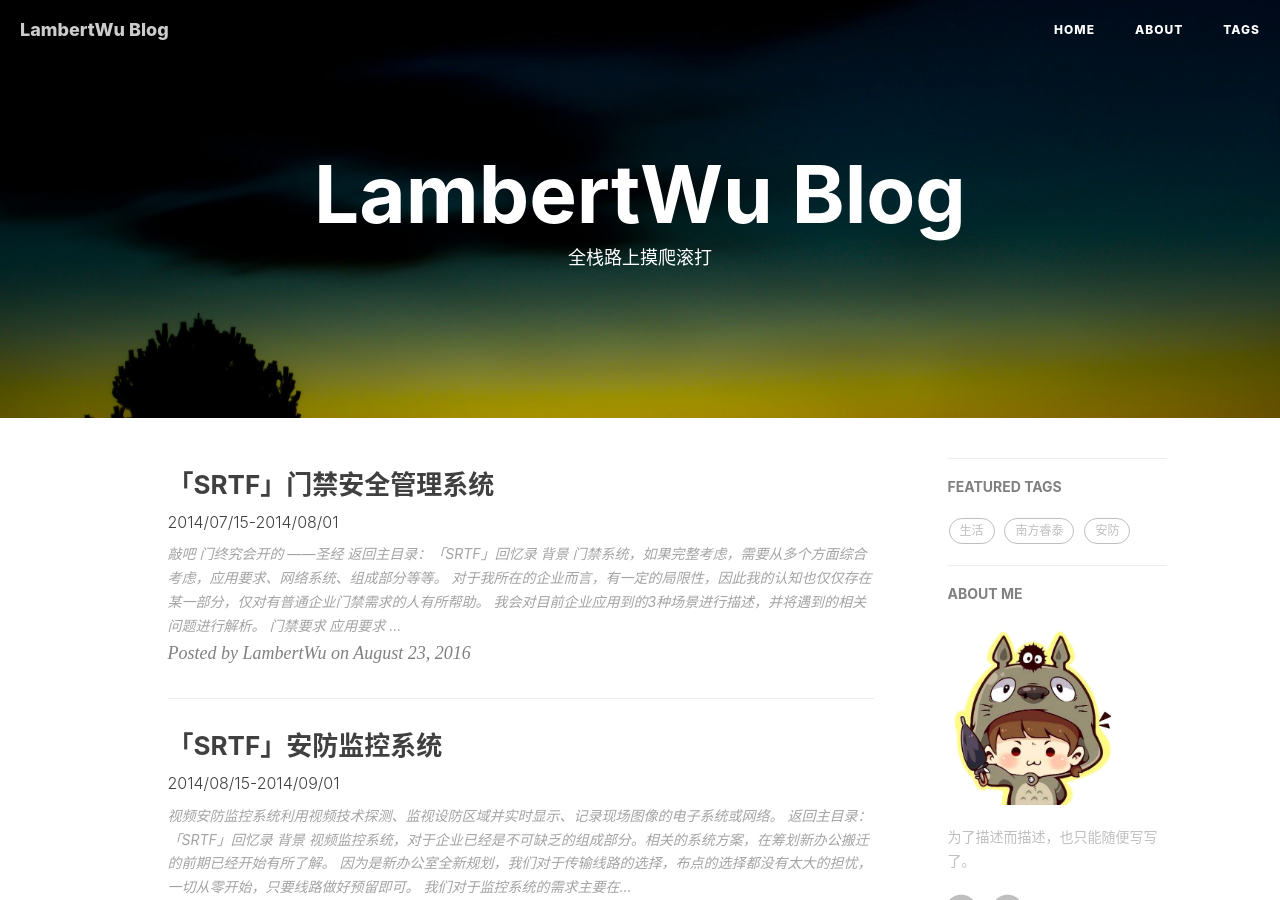
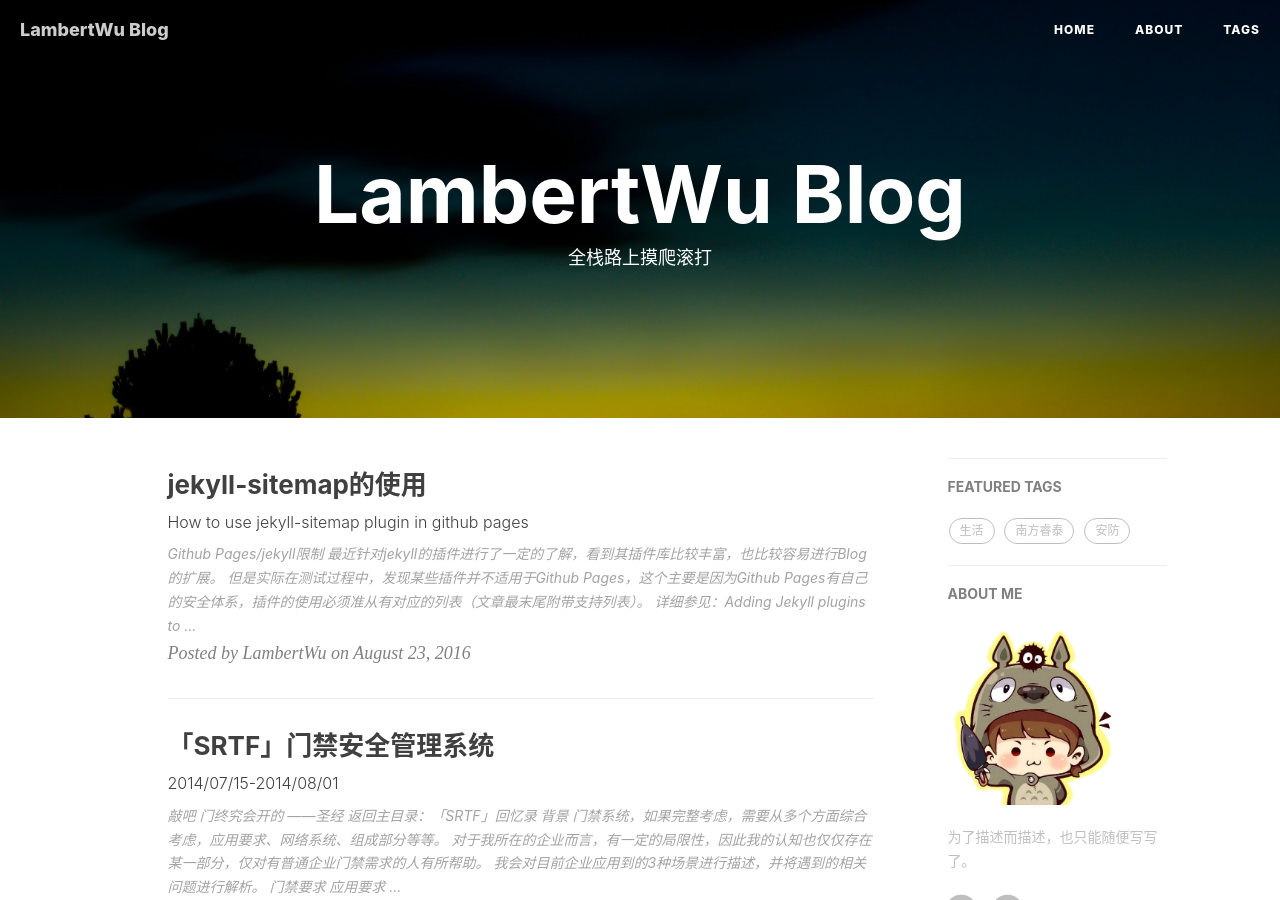
Before and after one commit to LambertW/lambertw.github.io, a Jekyll site: the page built from index.html, in a window 1280 px wide and 900 px high. Built offline with Jekyll 4.4.1, drawn with Linux system fonts in a browser that asks for light colours; nearby versions of some CDN libraries; the list of posts is cut into pages by our own code; comment, search, counter and statistics services are not loaded.

Commit message:
add blog - how to use jekyll-sitemap in github pages.

````diff
--- a/_config.yml
+++ b/_config.yml
@@ -32,7 +32,7 @@ anchorjs: true                          # if you want to customize anchor. check
 
 # Gems
 # from PR#40, to support local preview for Jekyll 3.0
-gems: [jekyll-paginate]
+gems: [jekyll-paginate, jekyll-sitemap]
 
 
 
--- /dev/null
+++ b/_posts/2016-08-23-jekyll-sitemap-in-github-pages.markdown
@@ -0,0 +1,93 @@
+---
+layout:     	post
+title:      	"jekyll-sitemap的使用"
+subtitle:   	"How to use jekyll-sitemap plugin in github pages"
+date:       	"2016-08-23 15:29:00 +0800"
+author:     	"LambertWu"
+header-img: 	"img/in-post/jekyll-logo.jpg"
+catalog:	    true
+header-mask:    0.3
+tags:
+    - jekyll
+
+    - sitemap
+
+    - Github Pages
+---
+
+
+
+## Github Pages/jekyll限制
+
+最近针对jekyll的`插件`进行了一定的了解，看到其插件库比较丰富，也比较容易进行Blog的扩展。
+
+但是实际在测试过程中，发现某些插件并不适用于`Github Pages`，这个主要是因为Github Pages有自己的安全体系，插件的使用必须准从有对应的列表（文章最末尾附带支持列表）。
+
+详细参见：[Adding Jekyll plugins to a GitHub Pages site](https://help.github.com/articles/adding-jekyll-plugins-to-a-github-pages-site/)
+
+
+
+---
+
+## Sitemap的目的
+
+> Sitemap 可方便网站管理员通知搜索引擎他们网站上有哪些可供抓取的网页。最简单的 Sitemap 形式，就是XML文件，在其中列出网站中的网址以及关于每个网址的其他元数据（上次更新的时间、更改的频率以及相对于网站上其他网址的重要程度为何等），以便搜索引擎可以更加智能地抓取网站。
+
+
+
+---
+
+
+
+## jekyll-sitemap使用
+
+附上[jekyll-sitemap官方地址](https://github.com/jekyll/jekyll-sitemap)
+
+因为目前jekyll-sitemap是官方支持的方式，所以我们直接进行`_config.yml`配置
+
+``` xml
+gems: [jekyll-sitemap] # 启用sitemap生成
+```
+
+若在本地测试的话（我是在Docker中进行配置），可重启服务查看`_site`文件夹下面是否已经生成`sitemap.xml`
+
+#### 异常检测
+
+>1. 检查配置文件`_config.yml`，确保不存在`safe: true`，这会导致自定义插件失效
+>2. 检查是否存在`_plugin`文件夹，并对应使用了其他的sitemap生成器。
+
+
+
+---
+
+
+
+## Github Pages 支持插件列表
+
+更新日期：2016-08-23
+
+| Dependency                               | Version |
+| ---------------------------------------- | ------- |
+| [jekyll](https://rubygems.org/gems/jekyll) | 3.1.6   |
+| [activesupport](https://rubygems.org/gems/activesupport) | 4.2.7   |
+| [github-pages-health-check](https://rubygems.org/gems/github-pages-health-check) | 1.1.0   |
+| [github-pages](https://rubygems.org/gems/github-pages) | 89      |
+| [html-pipeline](https://rubygems.org/gems/html-pipeline) | 2.4.2   |
+| [jekyll-coffeescript](https://rubygems.org/gems/jekyll-coffeescript) | 1.0.1   |
+| [jekyll-feed](https://rubygems.org/gems/jekyll-feed) | 0.5.1   |
+| [jekyll-gist](https://rubygems.org/gems/jekyll-gist) | 1.4.0   |
+| [jekyll-github-metadata](https://rubygems.org/gems/jekyll-github-metadata) | 2.0.2   |
+| [jekyll-mentions](https://rubygems.org/gems/jekyll-mentions) | 1.1.3   |
+| [jekyll-paginate](https://rubygems.org/gems/jekyll-paginate) | 1.1.0   |
+| [jekyll-redirect-from](https://rubygems.org/gems/jekyll-redirect-from) | 0.11.0  |
+| [jekyll-sass-converter](https://rubygems.org/gems/jekyll-sass-converter) | 1.3.0   |
+| [jekyll-seo-tag](https://rubygems.org/gems/jekyll-seo-tag) | 2.0.0   |
+| [jekyll-sitemap](https://rubygems.org/gems/jekyll-sitemap) | 0.10.0  |
+| [jemoji](https://rubygems.org/gems/jemoji) | 0.7.0   |
+| [kramdown](https://rubygems.org/gems/kramdown) | 1.11.1  |
+| [liquid](https://rubygems.org/gems/liquid) | 3.0.6   |
+| [listen](https://rubygems.org/gems/listen) | 3.0.6   |
+| [rouge](https://rubygems.org/gems/rouge) | 1.11.1  |
+| [ruby](https://www.ruby-lang.org/en/downloads/) | 2.1.7   |
+| [safe_yaml](https://rubygems.org/gems/safe_yaml) | 1.0.4   |
+| [sass](https://rubygems.org/gems/sass)   | 3.4.22  |
````
Also changed, not shown: img/in-post/jekyll-logo.jpg (added).
